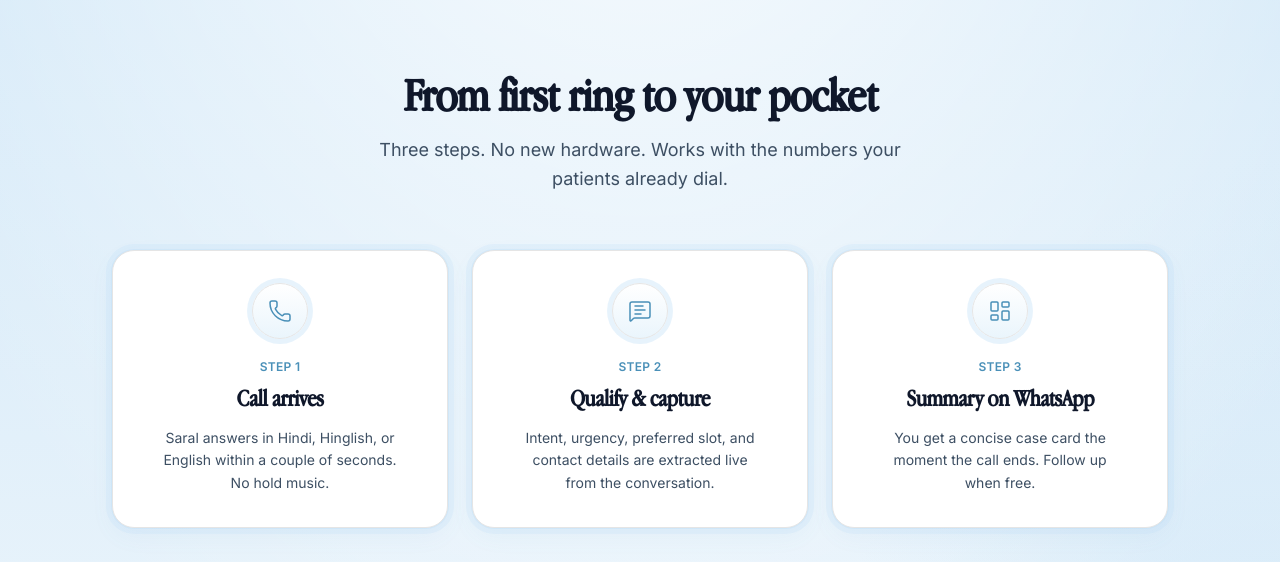
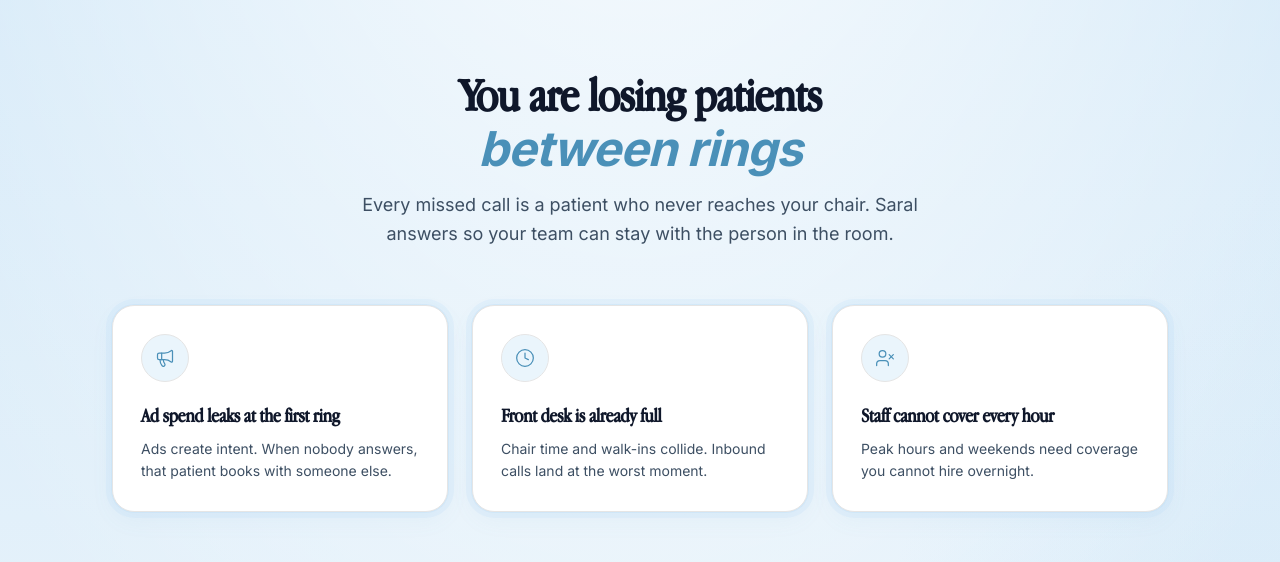
Before and after one commit to dhruvil-codes/saral-ai, a Next.js app: page / in a window 1280 px wide. Shown: the part 1122-1684 px from the top of the page. Built offline with nearby package versions, Linux system fonts and the light colour scheme.

Commit message:
chore: commit problem-section.tsx (components/landing/problem-section.tsx)

```diff
--- /dev/null
+++ b/components/landing/problem-section.tsx
@@ -0,0 +1,78 @@
+"use client";
+
+import { Megaphone, Clock, UserX } from "lucide-react";
+import {
+  Container,
+  Reveal,
+  Section,
+  SectionHeading,
+  SurfaceCard,
+} from "./primitives";
+
+const pains = [
+  {
+    title: "Ad spend leaks at the first ring",
+    description:
+      "Ads create intent. When nobody answers, that patient books with someone else.",
+    icon: Megaphone,
+  },
+  {
+    title: "Front desk is already full",
+    description:
+      "Chair time and walk-ins collide. Inbound calls land at the worst moment.",
+    icon: Clock,
+  },
+  {
+    title: "Staff cannot cover every hour",
+    description:
+      "Peak hours and weekends need coverage you cannot hire overnight.",
+    icon: UserX,
+  },
+];
+
+export default function ProblemSection() {
+  return (
+    <Section id="problem">
+      <Container>
+        <SectionHeading
+          title={
+            <>
+              You are losing patients{" "}
+              <span className="italic text-[var(--color-sky-deep)]">
+                between rings
+              </span>
+            </>
+          }
+          description="Every missed call is a patient who never reaches your chair. Saral answers so your team can stay with the person in the room."
+        />
+
+        <div className="grid grid-cols-1 md:grid-cols-3 gap-5 md:gap-6">
+          {pains.map((pain, i) => {
+            const Icon = pain.icon;
+            return (
+              <Reveal key={pain.title} delay={i * 0.08}>
+                <SurfaceCard className="p-6 md:p-7 h-full flex flex-col">
+                  <div className="mb-5 flex size-12 items-center justify-center rounded-2xl bg-[var(--color-sky-soft)] text-[var(--color-sky-deep)] border border-[var(--color-border-strong)]">
+                    <Icon className="size-5" strokeWidth={1.5} />
+                  </div>
+                  <h3
+                    className="text-xl font-bold tracking-tight text-[var(--color-text-primary)] mb-2"
+                    style={{
+                      fontFamily:
+                        'var(--font-garamond), "ITC Garamond Book Narrow", Georgia, serif',
+                    }}
+                  >
+                    {pain.title}
+                  </h3>
+                  <p className="text-sm leading-relaxed text-[var(--color-text-secondary)]">
+                    {pain.description}
+                  </p>
+                </SurfaceCard>
+              </Reveal>
+            );
+          })}
+        </div>
+      </Container>
+    </Section>
+  );
+}
```
